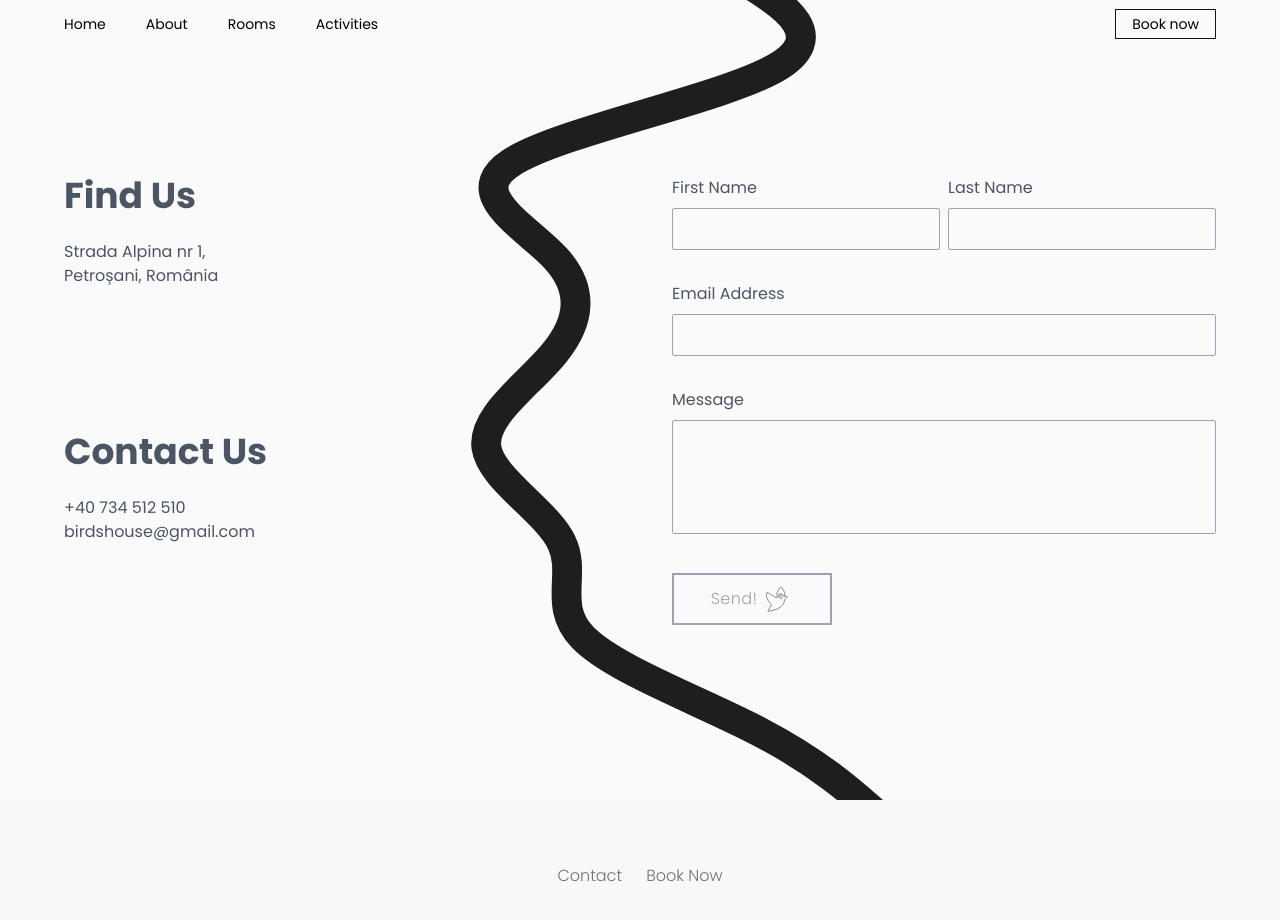
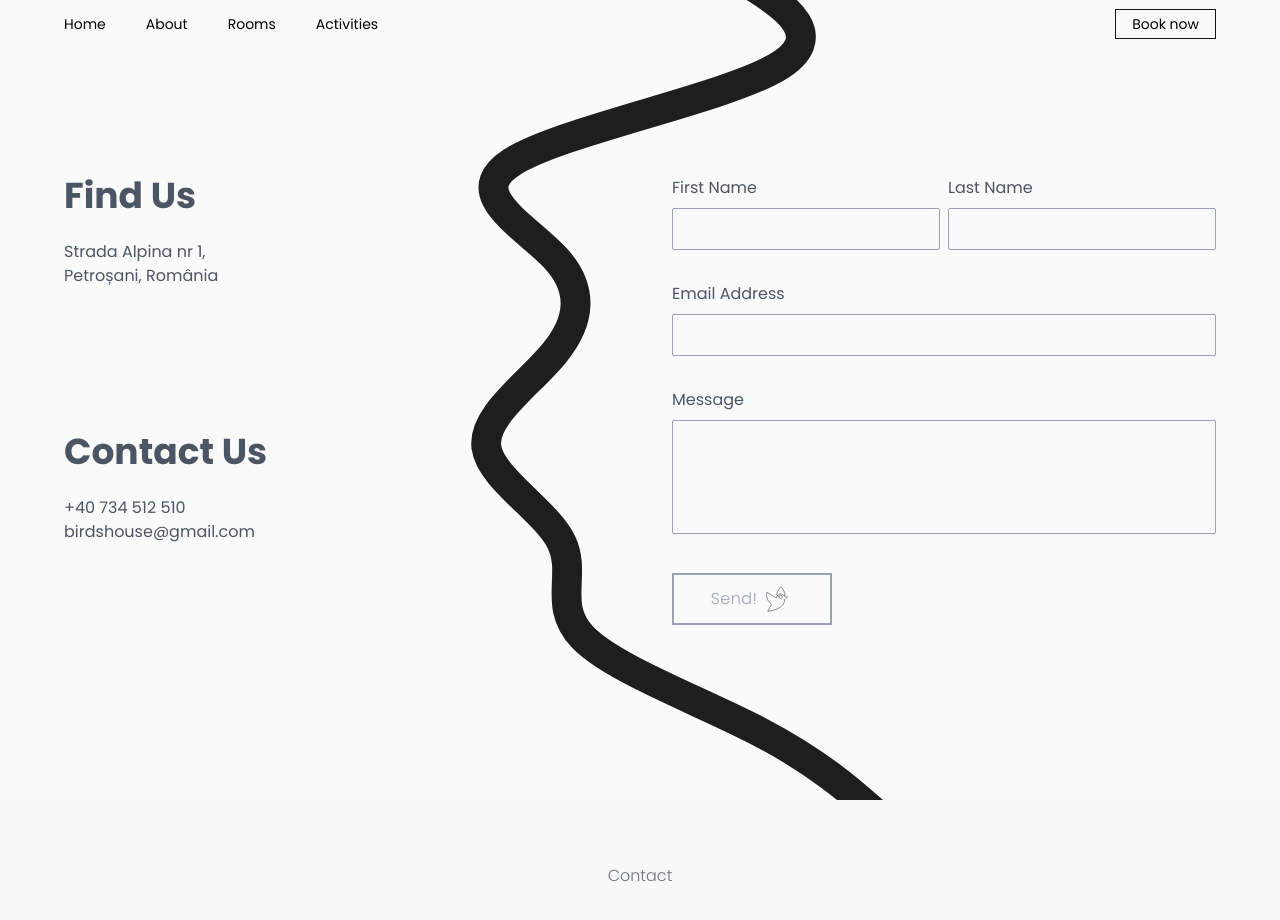
Before and after one commit to airdgo/birds-house, a Next.js app: page /contact in a window 1280 px wide. Shown: the top 920 px of the page. Built offline with nearby package versions, Linux system fonts and the light colour scheme.

Commit message:
fix: hide book now option

```diff
--- a/src/components/Footer.js
+++ b/src/components/Footer.js
@@ -7,9 +7,10 @@ export const Footer = () => {
 				<li>
 					<Link href="/contact">Contact</Link>
 				</li>
-				<li>
+				{/* Uncomment when book now page is ready */}
+				{/* <li>
 					<Link href="/book-now">Book Now</Link>
-				</li>
+				</li> */}
 			</ul>
 		</footer>
 	);
--- a/src/pages/api/hello.js
+++ /dev/null
@@ -1,5 +0,0 @@
-// Next.js API route support: https://nextjs.org/docs/api-routes/introduction
-
-export default function handler(req, res) {
-  res.status(200).json({ name: 'John Doe' })
-}
```
